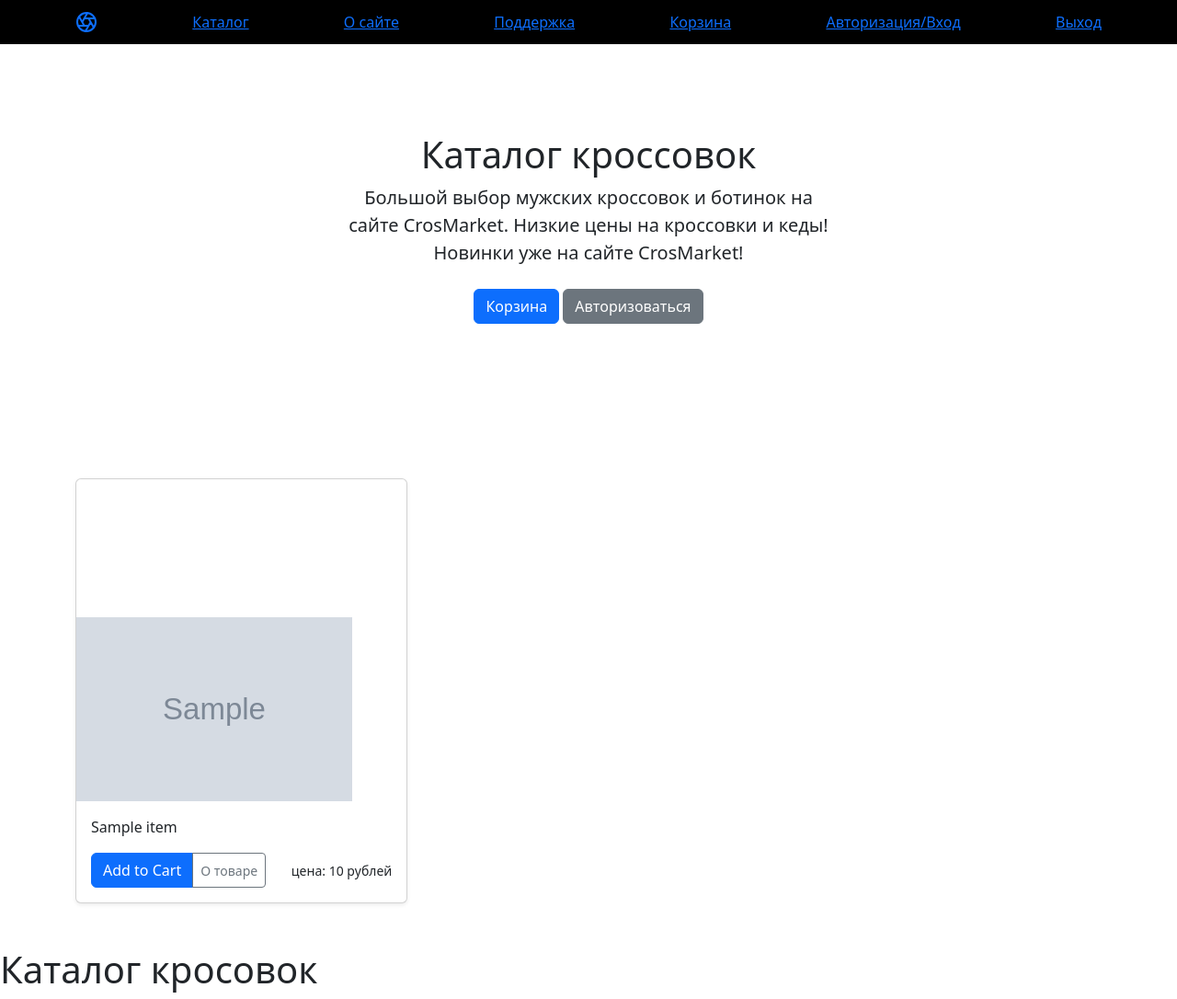
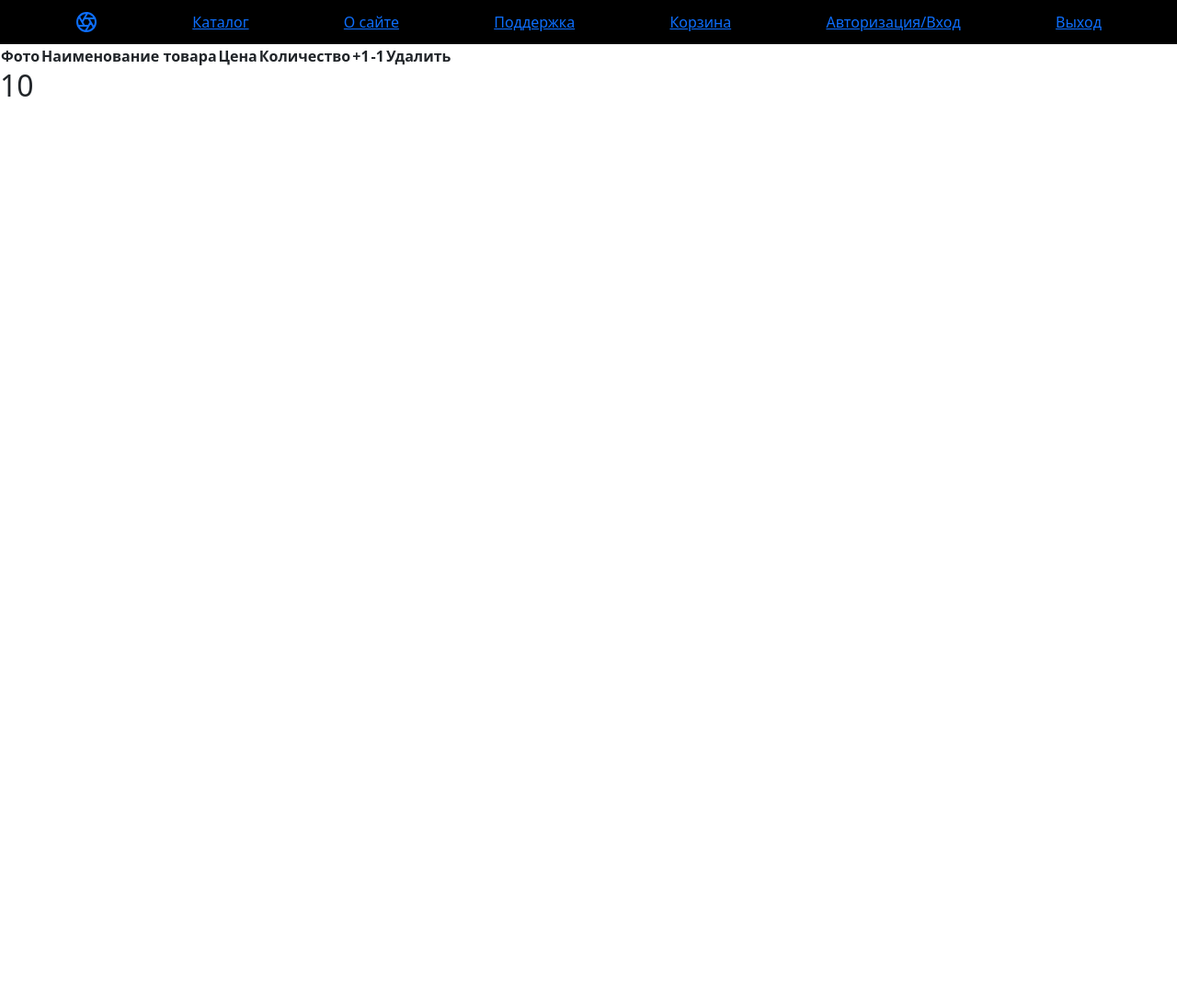
Before and after one commit to Alexander2033/ProgectPP1sem, a Flask app: page /backet in a window 1280 px wide. Shown: the whole page at 92% size. After the commit the page ends 105 px from the top, so only its background shows below. Run offline with Flask 3, Linux system fonts and the light colour scheme; the visitor is signed in with stand-in values (Sample User, id 1); tables that the repository leaves empty hold one stand-in row (values such as "Sample post"); grey boxes marked "Sample" are stand-in pictures; lists and menus that the app fills with data are empty.

Commit message:
Предфинал

```diff
--- a/main.py
+++ b/main.py
@@ -32,9 +32,10 @@
 
     id = Column(Integer, primary_key=True)
     name = Column(String)
-    telephone = Column(Integer)
+    telephone = Column(String)
     password = Column(String)
     email = Column(String)
+    order_cost = Column(Integer)
 
 class Order(Base):
     __tablename__ = 'order_lines'
@@ -90,12 +91,6 @@
                 session1.commit()
                 items = session1.query(Items).all()
 
-                # Print the users
-                for item in items:
-                    print(item.name)
-                    print(item.price)
-                    print(item.quantity)
-                    print(item.image)
         return render_template('addT.html')
     else:
         return redirect('/')
@@ -133,6 +128,54 @@
     return render_template('Katalog.html', article=items)
 
 
+@app.route('/backet', methods=['POST', 'GET'])
+def backet():
+    if 'name' in session:
+        session1 = Session()
+        orders = session1.query(Order).all()
+        items = session1.query(Items).all()
+        users = session1.query(User).all()
+        for user in users:
+            if (user.name == session['name']):
+                for order in orders:
+                    if (order.order_id == user.id):
+                        for item in items:
+                            if (order.item_id == item.id):
+                                user.order_cost += (item.price * order.quantity)
+        return render_template('backet.html', orders=orders, items=items, all_users=users, user=session['name'], allcost=user.order_cost)
+    return render_template('Error2.html')
+
+
+@app.route('/cart3/<int:order_id>', methods=['POST'])
+def order_delete(order_id):
+    if 'name' in session:
+        session1 = Session()
+        order = session1.query(Order).filter_by(id=order_id).first()
+        session1.delete(order)
+        session1.commit()
+    return redirect('/backet')
+
+@app.route('/cart1/<int:order_id>', methods=['POST'])
+def order_plas(order_id):
+    if 'name' in session:
+        session1 = Session()
+        order = session1.query(Order).filter_by(id=order_id).first()
+        order.quantity += 1
+        session1.commit()
+    return redirect('/backet')
+
+@app.route('/cart2/<int:order_id>', methods=['POST'])
+def order_minus(order_id):
+    if 'name' in session:
+        print(1)
+        session1 = Session()
+        order = session1.query(Order).filter_by(id = order_id).first()
+        if order.quantity > 0:
+            order.quantity -= 1
+        session1.commit()
+    return redirect('/backet')
+
+
 @app.route('/cart/<int:product_id>', methods=['POST'])
 def add_to_cart(product_id):
     if 'name' in session:
@@ -141,11 +184,9 @@
         user = session1.query(User).filter_by(name = session['name']).first()
         orders = session1.query(Order).all()
         for order in orders:
-            if ((order.order_id == user.id) and (order.item_id == product.id)):
+            if ((order.order_id == user.id) and (order.item_id == product.id) and (order.quantity < product.quantity)):
                 order.quantity += 1
                 session1.commit()
-                users = session1.query(Order).all()
-                # Print the users
                 return redirect('/katalog')
         cart_item = Order(item_id=product.id, order_id=user.id, quantity=1)
         session1.add(cart_item)
@@ -161,11 +202,7 @@
     return render_template('Support.html')
 
 
-@app.route('/backet', methods=['POST', 'GET'])
-def katalog():
-    session1 = Session()
-    orders = session1.query(Order).all()
-    return render_template('backet.html', article=orders)
+
 
 @app.route('/unsetsession', methods=['POST', 'GET'])
 def unsetsession():
@@ -193,7 +230,7 @@
             for user1 in users:
                 if ((user1.name == namef) and (user1.password == passwordf)):
                     return render_template('Error1.html')
-            user = User(name=namef, telephone=telephonef, email=emailf, password=passwordf)
+            user = User(name=namef, telephone=telephonef, email=emailf, password=passwordf, order_cost=0)
             # Add the user to the database
             session1.add(user)
             session1.commit()
--- a/templates/Katalog.html
+++ b/templates/Katalog.html
@@ -33,7 +33,7 @@
         <div class="col">
           <div class="card shadow-sm">
             <svg class="bd-placeholder-img card-img-top" width="70%" height="100%" xmlns="http://www.w3.org/2000/svg" role="img" aria-label="Placeholder: Thumbnail" preserveAspectRatio="xMidYMid slice" focusable="false">
-                <img x="0" y="0" width="300px" height="200px" src={{ el.image }}></svg>
+                <img x="0" y="0" width="300px" height="200px" src= {{ el.image }}></svg>
 
             <div class="card-body">
               <p class="card-text">{{ el.name }}</p>
--- a/templates/backet.html
+++ b/templates/backet.html
@@ -1,46 +1,64 @@
 {% extends 'base.html' %}
 
 {% block title %}
-Каталог
 {% endblock %}
 
 {% block body %}
-  <section class="py-5 text-center container">
-    <div class="row py-lg-5">
-      <div class="col-lg-6 col-md-8 mx-auto">
-        <h1 class="fw-light">Каталог кроссовок</h1>
-        <p class="lead text-body-secondary">Большой выбор мужских кроссовок и ботинок на сайте CrosMarket.
-            Низкие цены на кроссовки и кеды! Новинки уже на сайте CrosMarket!</p>
-        <p>
-          <a href="/backet" class="btn btn-primary my-2">Корзина</a>
-          <a href="creat-article" class="btn btn-secondary my-2">Авторизоваться</a>
-        </p>
-      </div>
-    </div>
-  </section>
-  <div class="album py-5 bg-body-tertiary">
-    <div class="container">
-      <div class="row row-cols-1 row-cols-sm-2 row-cols-md-3 g-3">
-        {% for el in article %}
-        <div class="col">
-          <div class="card shadow-sm">
-            <svg class="bd-placeholder-img card-img-top" width="70%" height="100%" xmlns="http://www.w3.org/2000/svg" role="img" aria-label="Placeholder: Thumbnail" preserveAspectRatio="xMidYMid slice" focusable="false">
-                <img x="0" y="0" width="300px" height="200px" src={{ el.image }}></svg>
-            <div class="card-body">
-              <p class="card-text">{{ el.name }}</p>
-              <div class="d-flex justify-content-between align-items-center">
-                <div class="btn-group">
-                  <button onclick="addToCart({{ el.id }})" type="button" class="btn btn-primary">Add to Cart</button>
-                  <button type="submit" class="btn btn-sm btn-outline-secondary">О товаре</button>
-                </div>
-                <small class="text-body-secondary">цена: {{ el.price }} рублей</small>
-              </div>
-            </div>
-          </div>
-        </div>
+<script>
+function Plas(orderId) {
+    fetch('http://127.0.0.1:5000/cart1/' + orderId,
+        {method: 'POST'}
+    )
+    location.reload();
+}
+function Minus(orderId) {
+    fetch('http://127.0.0.1:5000/cart2/' + orderId,
+        {method: 'POST'}
+    )
+    location.reload();
+}
+function Delete(orderId) {
+    fetch('http://127.0.0.1:5000/cart3/' + orderId,
+        {method: 'POST'}
+    )
+    location.reload();
+}
+</script>
+ <table>
+      <thead>
+      <meta http-equiv=”refresh” content=”0″>
+        <tr>
+          <th>Фото</th>
+          <th>Наименование товара</th>
+          <th>Цена</th>
+          <th>Количество</th>
+            <th>+1</th>
+            <th>-1</th>
+            <th>Удалить</th>
+        </tr>
+      </thead>
+        {% for us in all_users %}
+        {% if us.name == user %}
+        {% for or in orders %}
+        {% if or.order_id == us.id %}
+        {% for el in items %}
+        {% if or.item_id == el.id %}
+
+      <tbody>
+          <td><img width="300px" height="200px" src={{ el.image }} alt="Кроссовки Adidas UltraBoost 21"></td>
+          <td>{{ el.name }}</td>
+          <td>{{ el.price }} руб </td>
+          <td>{{ or.quantity }} штук</td>
+          <td> <button onclick="Plas({{ or.id }})" type="button"> + </button></td>
+          <td> <button onclick="Minus({{ or.id }})" type="button"> - </button></td>
+          <td> <button onclick="Delete({{ or.id }})" type="button"> Удалить </button></td>
+      </tbody>
+        {% endif %}
         {% endfor %}
-      </div>
-    </div>
-  </div>
-<h1>Каталог кросовок</h1>
+        {% endif %}
+        {% endfor %}
+        {% endif %}
+            {% endfor %}
+      </table>
+<h2>{{ allcost }} </h2>
 {% endblock %}
--- a/templates/base.html
+++ b/templates/base.html
@@ -5,6 +5,7 @@
     <link rel="stylesheet" href="{{ url_for('static', filename='css/main.css') }}">
     <link rel="stylesheet" href="https://cdn.jsdelivr.net/npm/bootstrap@5.2.3/dist/css/bootstrap.min.css">
     <title>{%block title%}  {%endblock %}</title>
+
 </head>
 <body>
 <header class="site-header sticky-top py-1">
```
Also changed, not shown: templates/Support.html (+9 -2 lines).
